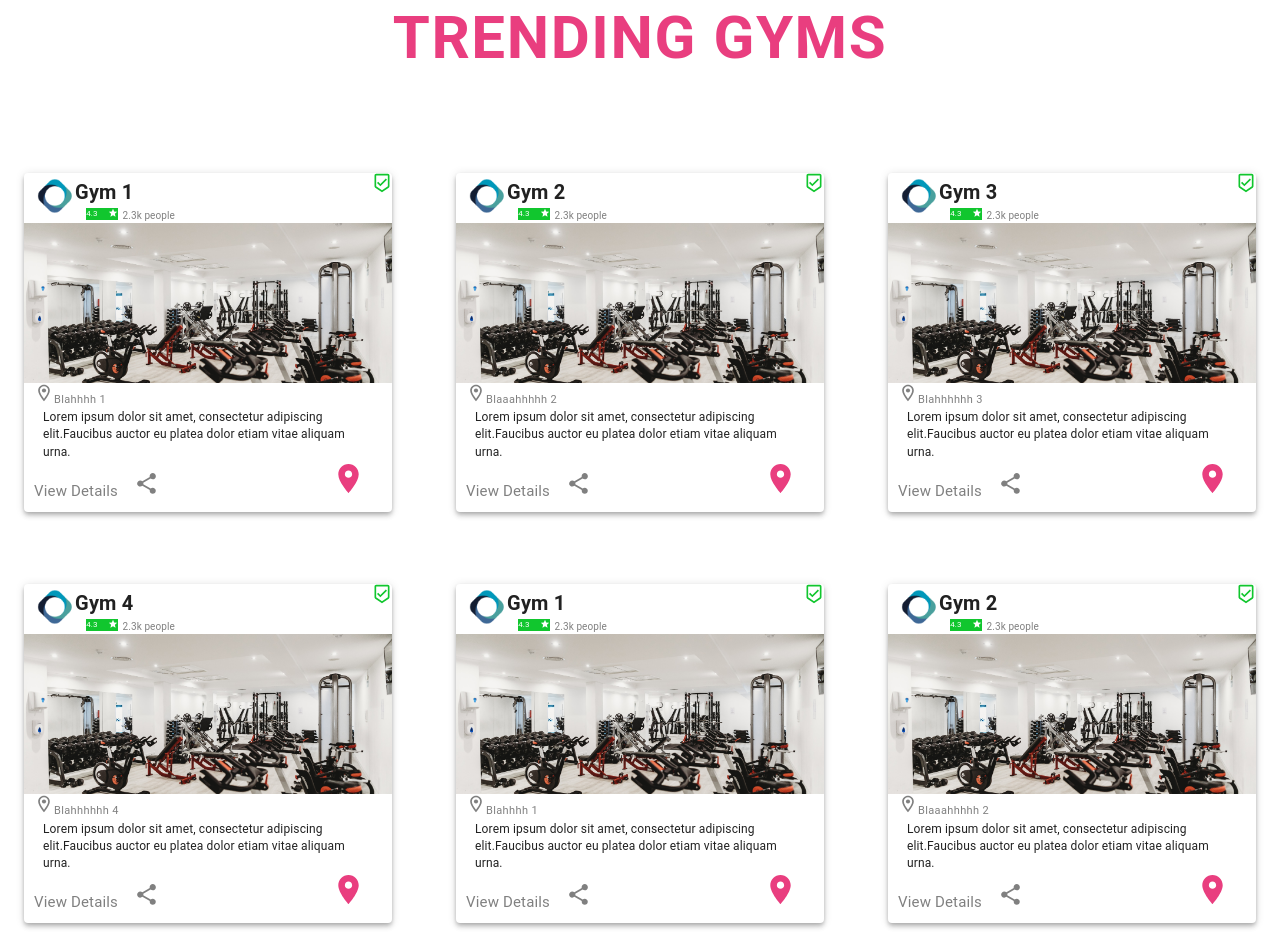
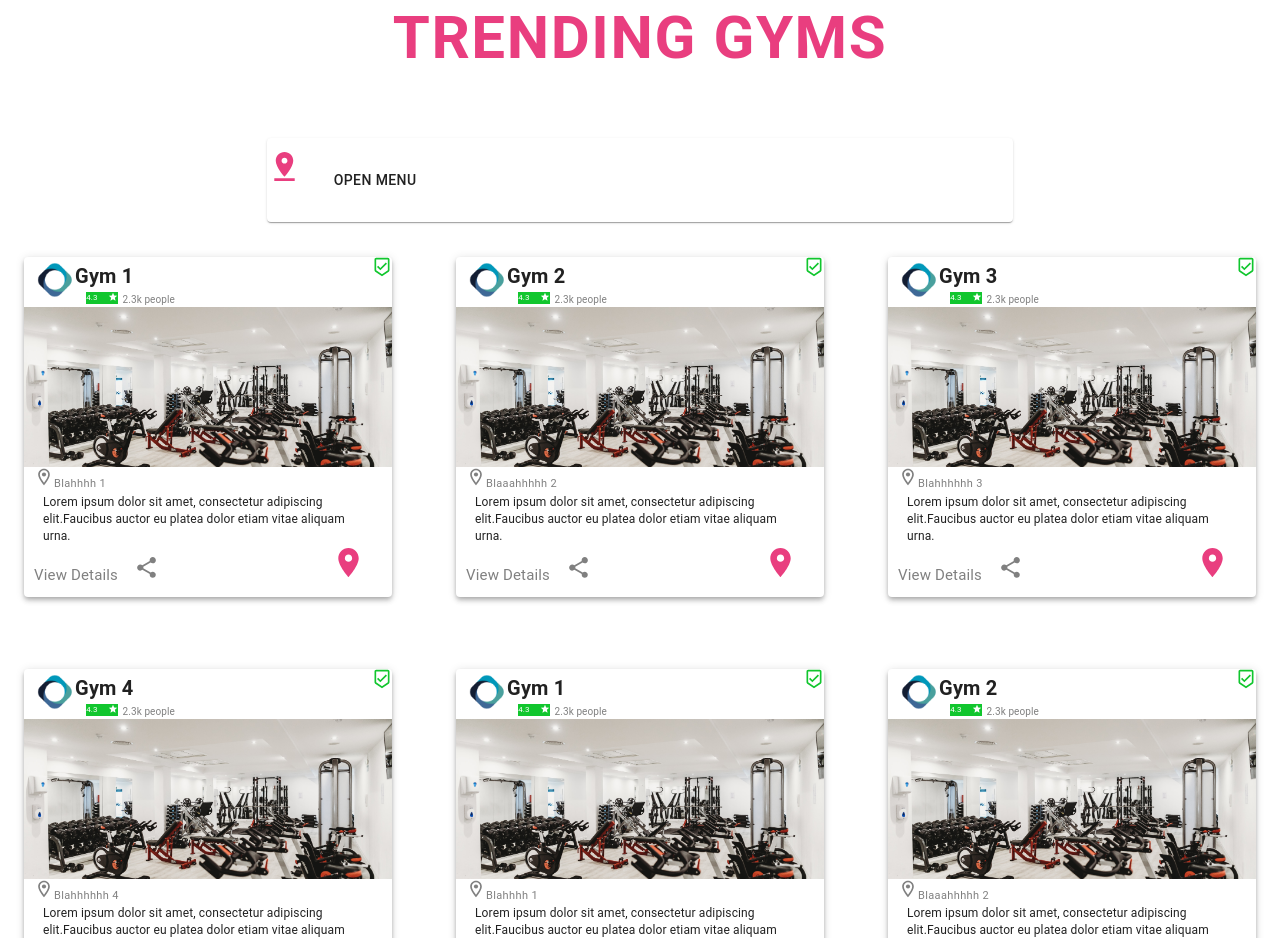
Before and after one commit to Dv2204/Cyo-Web, a React (Create React App) app in the folder client/: page / in a window 1280 px wide. Shown: the part 1040-1978 px from the top of the page. Built offline with nearby package versions, Linux system fonts and the light colour scheme.

Commit message:
select location

```diff
--- a/client/src/components/carousel/Carousel.js
+++ b/client/src/components/carousel/Carousel.js
@@ -2,6 +2,7 @@ import React from 'react';
 import Grid from "@material-ui/core/Grid";
 import { Avatar, Typography, Chip} from '@material-ui/core';
 import { useStyles } from "./CarouselStyles";
+import Search from '../search/Search';
 //import CarouselComp from './CarouselComp';
 
 const Carousel = () => {
@@ -15,6 +16,11 @@ const Carousel = () => {
                     </Typography>
                 </Grid>
             </Grid>
+            <Grid container md={12} lg={12} justify="center">
+                <Grid item lg={7} md={7} justify="center">
+                    <Search/>
+                </Grid>
+            </Grid>
                     {/* <CarouselComp /> */}
             </Grid>
     )
--- a/client/src/components/search/Search.js
+++ b/client/src/components/search/Search.js
@@ -1,13 +1,50 @@
 import React from 'react';
 import Grid from "@material-ui/core/Grid";
-import { Avatar, Typography, Chip} from '@material-ui/core';
+import { Avatar, Typography, Chip, Paper} from '@material-ui/core';
 import { useStyles } from "./SearchStyles";
 import PinDropIcon from '@material-ui/icons/PinDrop';
+import Button from '@material-ui/core/Button';
+import Menu from '@material-ui/core/Menu';
+import MenuItem from '@material-ui/core/MenuItem';
+
 
 const Search = () => {
     const classes = useStyles();
+    const [anchorEl, setAnchorEl] = React.useState(null);
+
+  const handleClick = (event) => {
+    setAnchorEl(event.currentTarget);
+  };
+
+  const handleClose = () => {
+    setAnchorEl(null);
+  };
+
     return(
+         <Paper justify="center" classsName={classes.paper}>
+                    <Grid container lg={12} md={12}>
+                       <Grid item lg={4} md={4} >
+                       <PinDropIcon fontSize='large' className={classes.icon} />
+                       <Button className={classes.menu} aria-controls="simple-menu" aria-haspopup="true" onClick={handleClick}>
+                                Open Menu
+                            </Button>
+                            <Menu
+                                id="simple-menu"
+                                anchorEl={anchorEl}
+                                keepMounted
+                                open={Boolean(anchorEl)}
+                                onClose={handleClose}
+                            >
+                                <MenuItem onClick={handleClose}>Profile</MenuItem>
+                                <MenuItem onClick={handleClose}>My account</MenuItem>
+                                <MenuItem onClick={handleClose}>Logout</MenuItem>
+                            </Menu>
+                        </Grid>
+                        {/* <Grid item lg={4} md={4}>
 
+                        </Grid> */}
+                    </Grid>
+                    </Paper>
     )
 }
 
--- a/client/src/components/search/SearchStyles.js
+++ b/client/src/components/search/SearchStyles.js
@@ -1,3 +1,10 @@
 import { makeStyles } from "@material-ui/core/styles";
 
-export const useStyles = makeStyles((theme) => ({ }))
+export const useStyles = makeStyles((theme) => ({
+    icon:{
+        color: 'rgba(233, 62, 127, 1)'
+    },
+    menu: {
+        margin: '1.5rem'
+    }
+ }))
```
